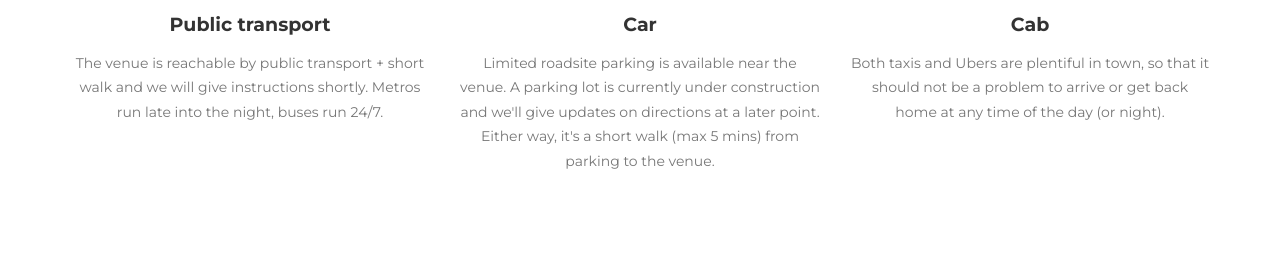
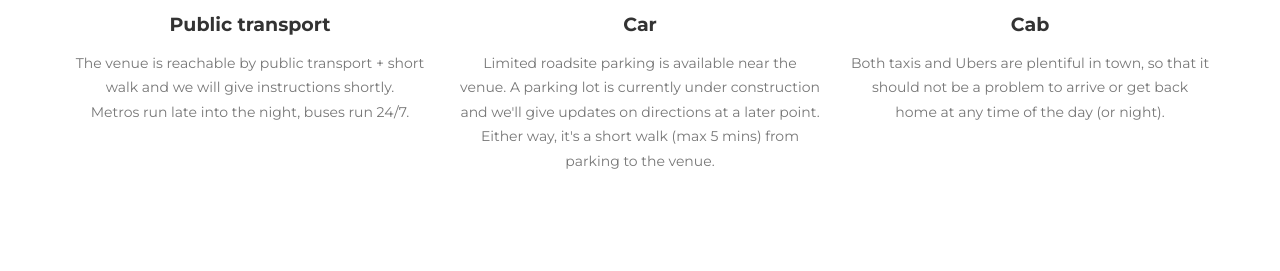
Before and after one commit to nic-nat/wedding, a Jekyll site: the page built from index.html, in a window 1280 px wide and 900 px high, scrolled down 3264 px. Shown: the part 206-477 px from the top of the window. Built offline with Jekyll 4.4.1, drawn with Linux system fonts in a browser that asks for light colours; some web fonts are replaced.

Commit message:
Update travel.html

```diff
--- a/_includes/en_data/travel.html
+++ b/_includes/en_data/travel.html
@@ -13,7 +13,7 @@
                     <i class="fa fa-train fa-stack-1x fa-inverse"></i>
                 </span>
                 <h4 class="service-heading">Public transport</h4>
-                <p class="text-muted">The venue is reachable by public transport + short walk and we will give instructions shortly. Metros run late into the night, buses run 24/7.</p>
+                <p class="text-muted">The venue is reachable by public transport + short walk and we will give instructions shortly.<br>Metros run late into the night, buses run 24/7.</p>
             </div>
             <div class="col-md-4">
                 <span class="fa-stack fa-4x">
```
